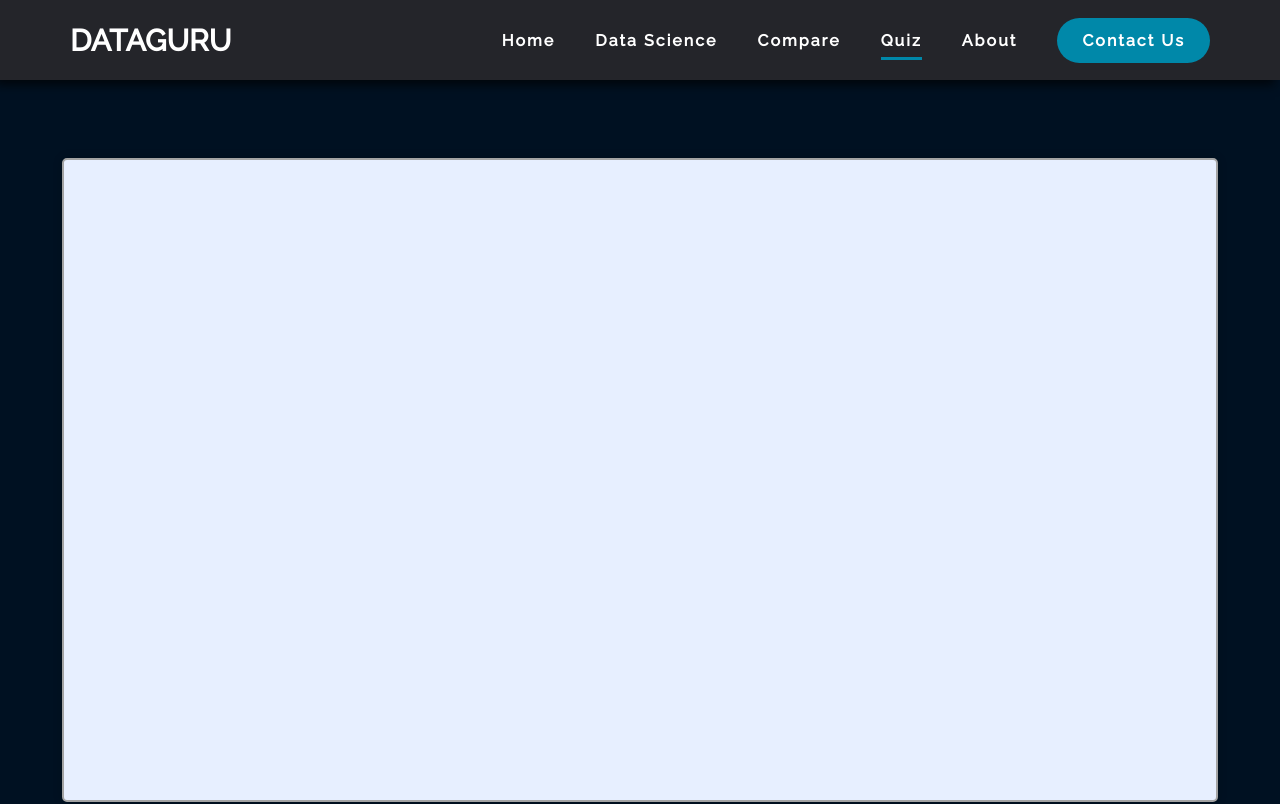
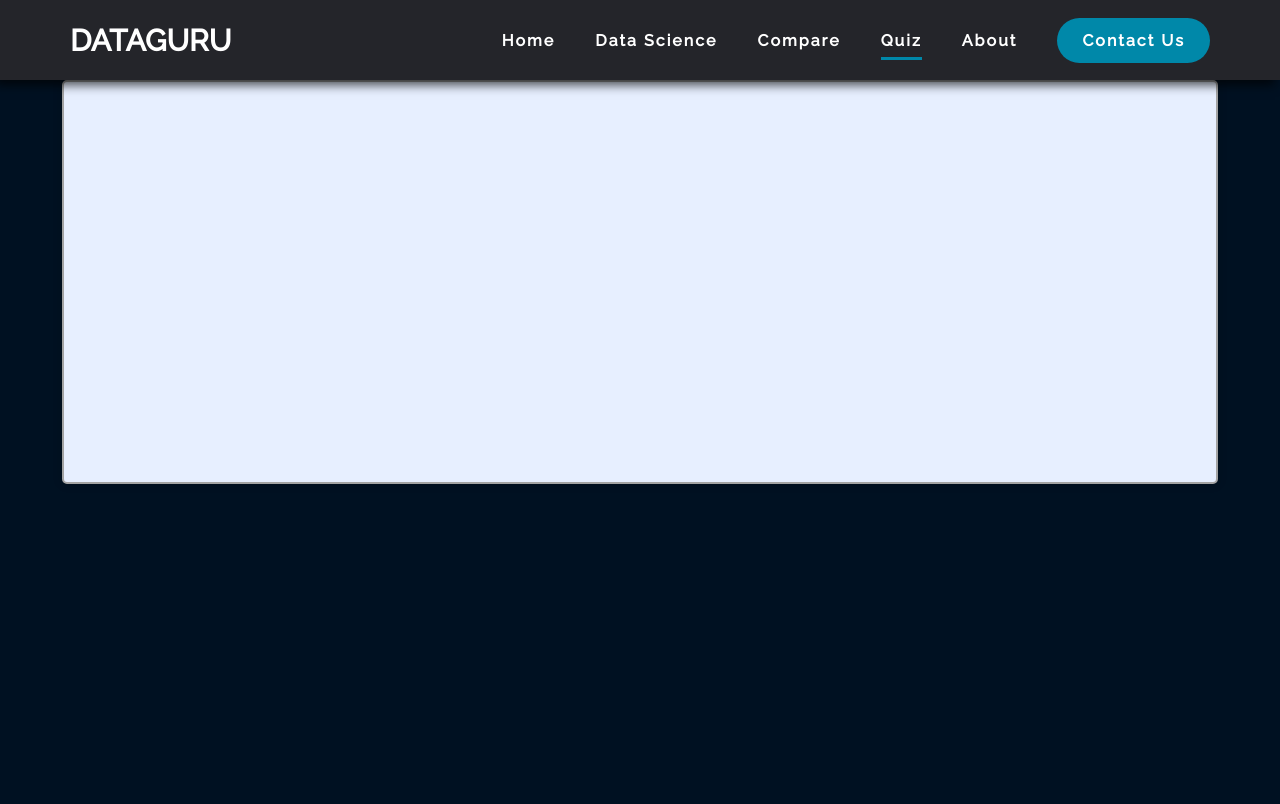
Before and after one commit to chiralcentre/dsa3101-2310-18-data-science, a React (Create React App) app in the folder frontend/react-app/: page /quiz/result in a window 1280 px wide. Shown: the top 804 px of the page. Built offline with nearby package versions, Linux system fonts and the light colour scheme; the HTML template or start-up script is replaced by a standard one.

Commit message:
quiz result css update

```diff
--- a/frontend/react-app/src/index.css
+++ b/frontend/react-app/src/index.css
@@ -620,16 +620,15 @@ NAVIGATION
   box-sizing: border-box;
   background: #012;
   height: 100vh;
-  display: grid;
-  place-items: center;
+  display: flex; /* Use Flexbox */
+  justify-content: center; /* Horizontally center the content */
 }
 
 .result-page {
   border-radius: 5px;
   background-color:#E7EFFF;
-  height: 100vh;
   width: 90%;
-  height: 80%;
+  height: 50%;
   box-shadow: 0 0 10px rgba(0, 0, 0, 0.2);
   border: 2px solid #a3a3a3;
 }
```
